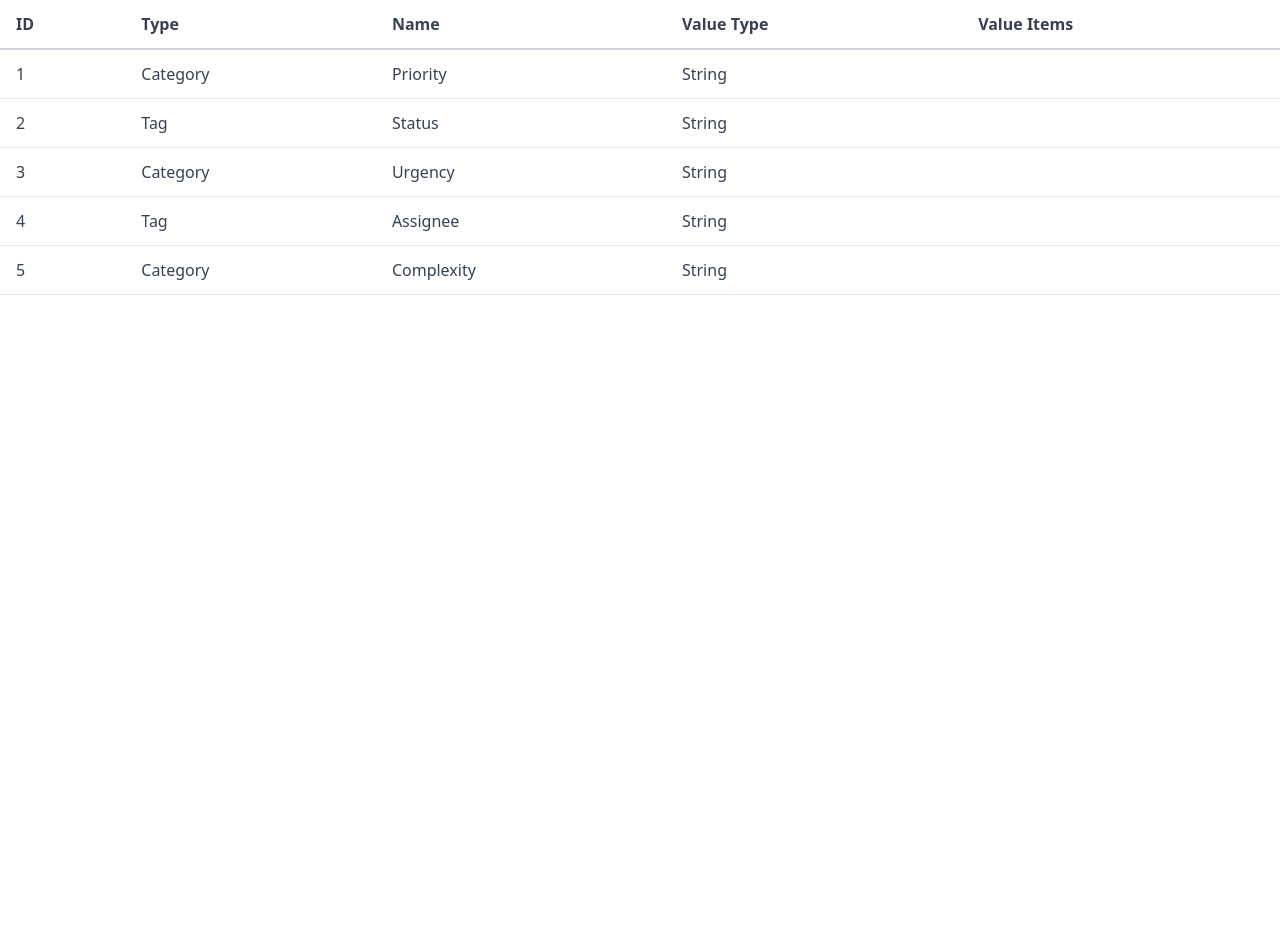
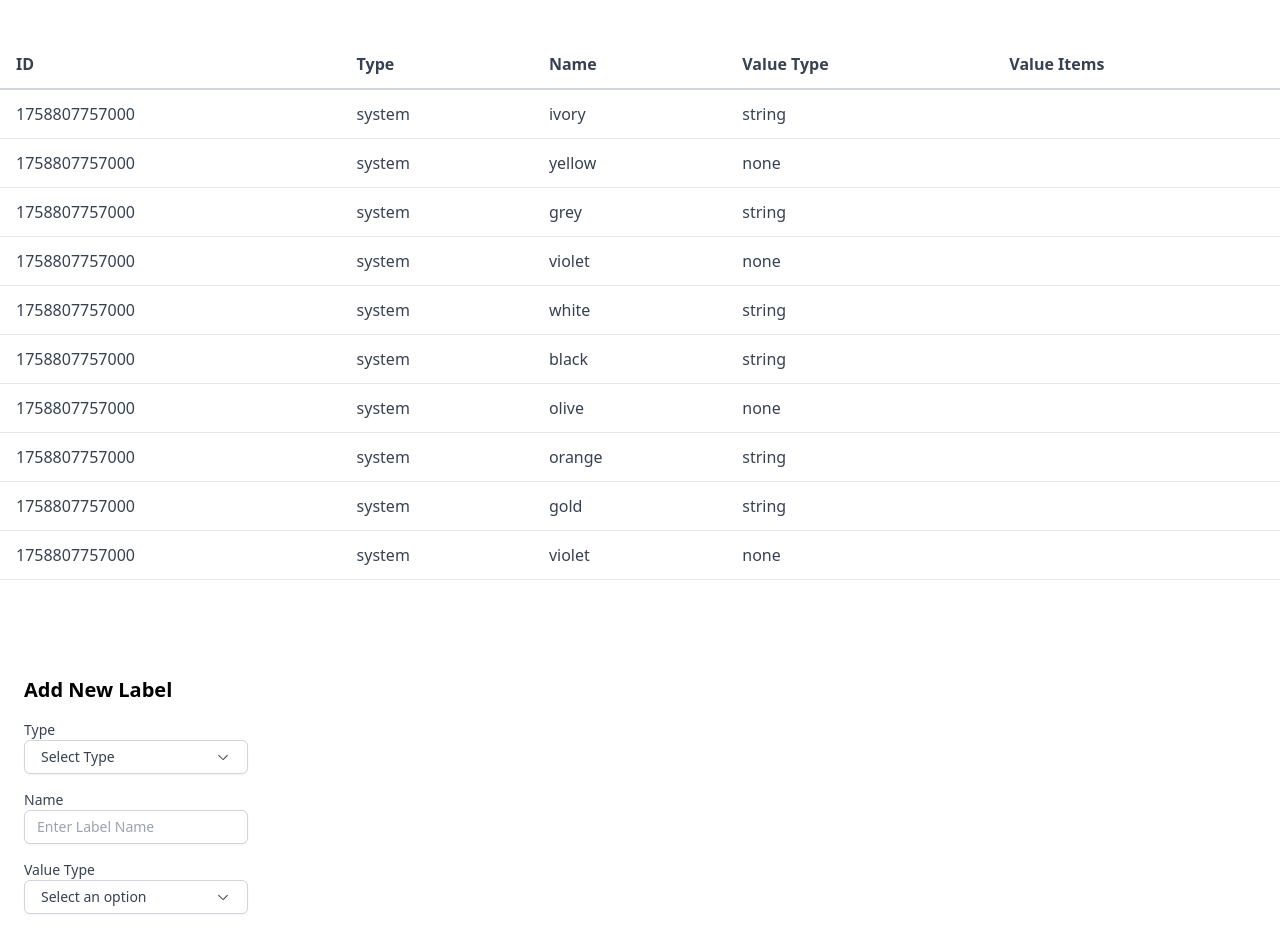
Before and after one commit to mahdiaslami/works, a Vue app: page /labels in a window 1280 px wide. Shown: the top 928 px of the page. Before the commit the page ends 800 px from the top, so only its background shows below. Built offline with nearby package versions, Linux system fonts and the light colour scheme.

Commit message:
wip: temporary implement LabelPage

```diff
--- a/src/pages/LabelPage.vue
+++ b/src/pages/LabelPage.vue
@@ -1,76 +1,95 @@
 <script setup lang="ts">
 import { ref } from 'vue';
-import Table from '@/components/ui/table/Table.vue';
-import TableHeader from '@/components/ui/table/TableHeader.vue';
-import TableBody from '@/components/ui/table/TableBody.vue';
-import TableHead from '@/components/ui/table/TableHead.vue';
-import TableRow from '@/components/ui/table/TableRow.vue';
-import TableCell from '@/components/ui/table/TableCell.vue';
+import Select from '@/components/ui/select/Select.vue';
+import SelectItem from '@/components/ui/select/SelectItem.vue';
+import Input from '@/components/ui/Input.vue';
+import Button from '@/components/ui/Button.vue';
+import LabelTable from '@/components/features/label/LabelTable.vue';
+import Label, { type LabelAttributes } from '@/app/Label';
+import { factory } from '@/support/helper';
 
-const labels = ref([
-  {
-    id: 1,
-    type: 'Category',
-    name: 'Priority',
-    valueType: 'String',
+const labels = ref<Label[]>(
+  factory('label').count(10).create() as Label[]
+);
+
+const newLabelType = ref('');
+const newLabelName = ref('');
+const newLabelValueType = ref('');
+
+const addLabel = () => {
+  if (!newLabelName.value || !newLabelType.value || !newLabelValueType.value) {
+    alert('Please fill in all fields');
+    return;
+  }
+
+  const newLabel = {
+    id: labels.value.length + 1,
+    type: newLabelType.value,
+    name: newLabelName.value,
+    valueType: newLabelValueType.value,
     valueItems: [],
-  },
-  {
-    id: 2,
-    type: 'Tag',
-    name: 'Status',
-    valueType: 'String',
-    valueItems: [],
-  },
-  {
-    id: 3,
-    type: 'Category',
-    name: 'Urgency',
-    valueType: 'String',
-    valueItems: [],
-  },
-  {
-    id: 4,
-    type: 'Tag',
-    name: 'Assignee',
-    valueType: 'String',
-    valueItems: [],
-  },
-  {
-    id: 5,
-    type: 'Category',
-    name: 'Complexity',
-    valueType: 'String',
-    valueItems: [],
-  },
-]);
+  } as LabelAttributes;
+
+  labels.value.push(new Label(newLabel));
+
+  // Reset form fields
+  newLabelType.value = '';
+  newLabelName.value = '';
+  newLabelValueType.value = '';
+};
 </script>
 
 <template>
-  <div class="max-w-screen-xl mx-auto">
-    <Table>
-      <TableHeader>
-        <TableRow>
-          <TableHead>ID</TableHead>
-          <TableHead>Type</TableHead>
-          <TableHead>Name</TableHead>
-          <TableHead>Value Type</TableHead>
-          <TableHead>Value Items</TableHead>
-        </TableRow>
-      </TableHeader>
-      <TableBody>
-        <TableRow v-for="label in labels"
-          :key="label.id"
-          class="border-b border-gray-200 hover:bg-gray-50">
-          <TableCell>{{ label.id }}</TableCell>
-          <TableCell>{{ label.type }}</TableCell>
-          <TableCell>{{ label.name }}</TableCell>
-          <TableCell>{{ label.valueType }}</TableCell>
-          <TableCell>{{ label.valueItems.join(', ') }}</TableCell>
-        </TableRow>
-      </TableBody>
-    </Table>
+  <div class="max-w-screen-xl mx-auto py-10">
+    <LabelTable :list="labels" />
   </div>
+
+  <div class="mt-8 p-6 bg-white rounded-lg shadow-md">
+    <h2 class="text-xl font-semibold mb-4">Add New Label</h2>
+    <form @submit.prevent="addLabel"
+      class="flex flex-col gap-4">
+
+      <!-- Label Type Select -->
+      <div>
+        <label for="label-type"
+          class="block text-sm font-medium text-gray-700">Type</label>
+        <Select id="label-type" placeholder="Select Type">
+          <SelectItem value="Category">Category</SelectItem>
+          <SelectItem value="Tag">Tag</SelectItem>
+        </Select>
+      </div>
+
+      <!-- Label Name Input -->
+      <div>
+        <label for="label-name"
+          class="block text-sm font-medium text-gray-700">Name</label>
+        <Input id="label-name"
+          v-model="newLabelName"
+          placeholder="Enter Label Name" />
+      </div>
+
+      <!-- Label Value Type Select -->
+      <div>
+        <label for="label-value-type"
+          class="block text-sm font-medium text-gray-700">Value Type</label>
+        <Select id="label-value-type"
+          v-model="newLabelValueType">
+          <SelectItem value=""
+            disabled>Select Value Type</SelectItem>
+          <SelectItem value="String">String</SelectItem>
+          <SelectItem value="Number">Number</SelectItem>
+          <SelectItem value="Boolean">Boolean</SelectItem>
+        </Select>
+      </div>
+
+      <!-- Submit Button -->
+      <div class="md:col-span-3 flex justify-end">
+        <Button type="submit">Add Label</Button>
+      </div>
+
+    </form>
+  </div>
+
 </template>
 
 <style scoped>
```
